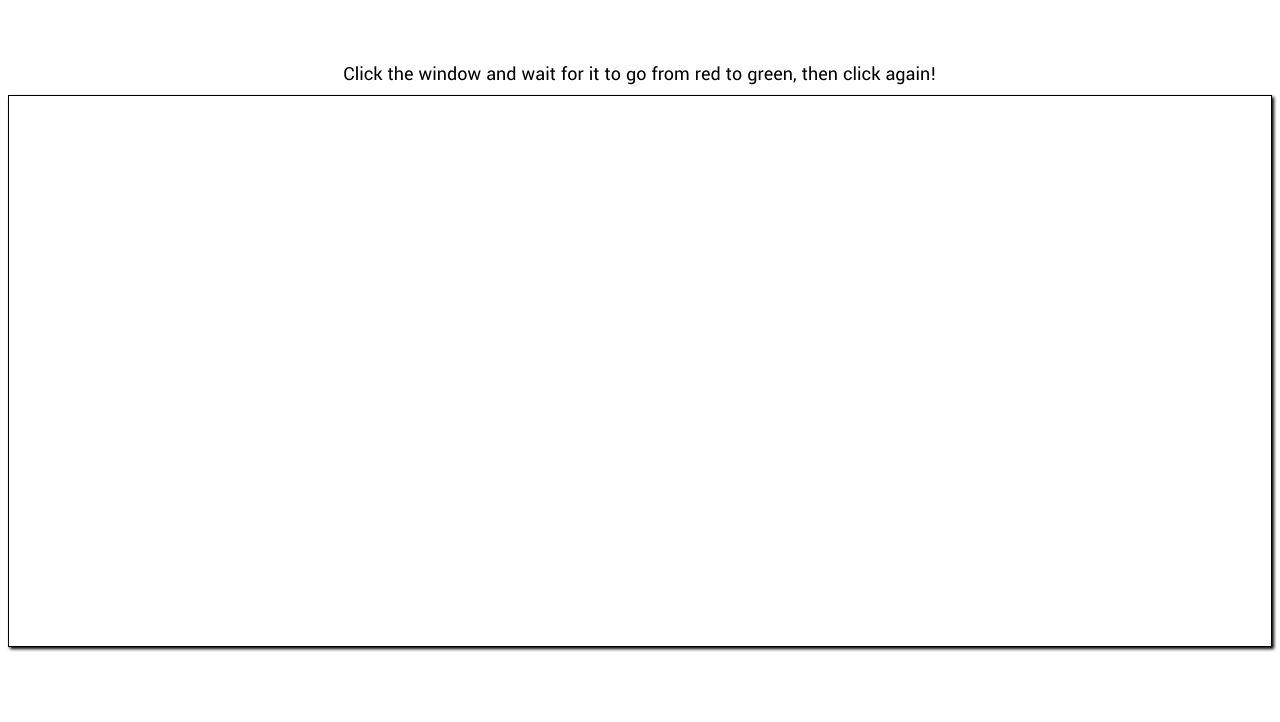
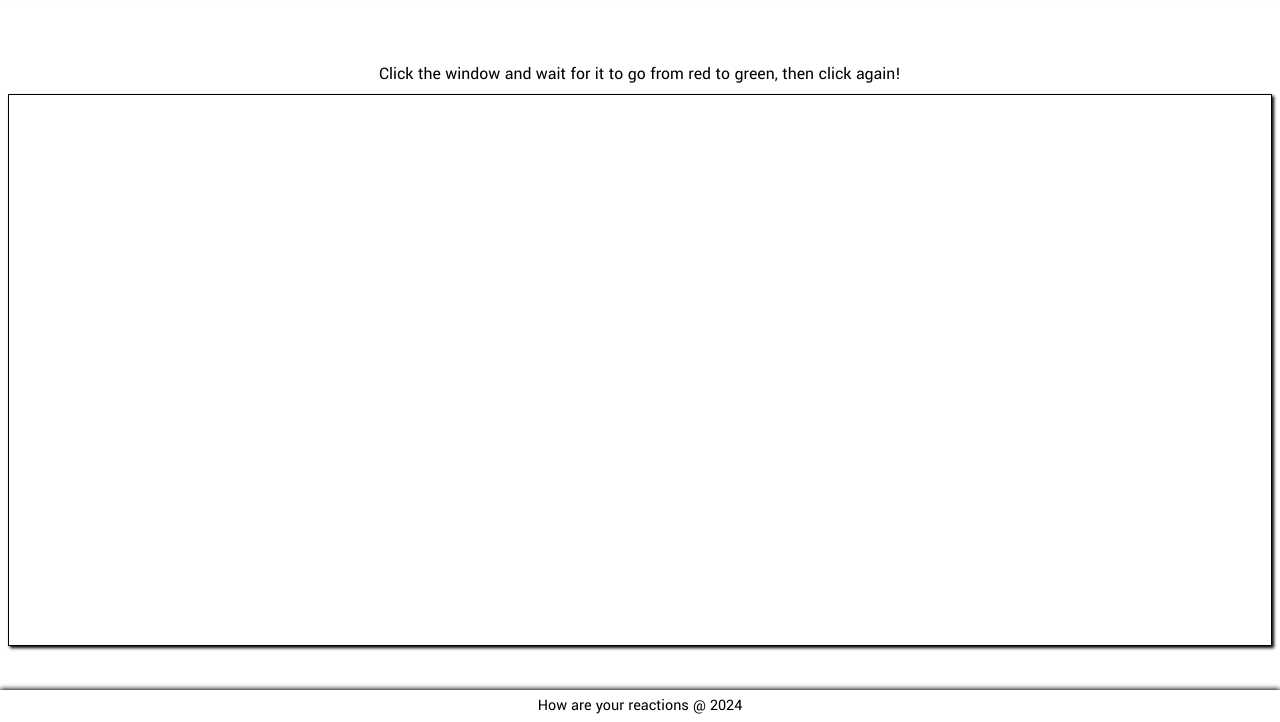
Before and after one commit to Felteng/how-are-your-reactions, a plain HTML site: page index.html in a window 1280 px wide. Shown: the part 78-800 px from the top of the page. Drawn offline with Linux system fonts and the light colour scheme.

Commit message:
Add footer, lower game-info font size

```diff
--- a/assets/css/style.css
+++ b/assets/css/style.css
@@ -7,6 +7,9 @@
 /* Body general rules */
 body {
     font-family: "Yantramanav", sans-serif;
+    display: flex;
+    flex-direction: column;
+    min-height: 100vh;
 }
 
 /* Header */
@@ -30,7 +33,8 @@ body {
 .game-info {
     text-align: center;
     margin-top: 4rem;
-    font-size: 125%;
+    font-size: 110%;
+    padding: 1px;
 }
 
 /* Game div */
@@ -50,6 +54,19 @@ body {
     font-size: 140%;
 }
 
+/* Footer */
+
+.footer-bar {
+    box-shadow: 0px -1px 5px black;
+    margin-top: auto;
+    height: 2rem;
+}
+
+.watermark {
+    text-align: center;
+    margin: 5px;
+}
+
 @media screen and (min-width: 768px) {
 
     /* Header */
--- a/index.html
+++ b/index.html
@@ -14,7 +14,6 @@
     <link rel="apple-touch-icon" sizes="180x180" href="assets/favicon/apple-touch-icon.png">
     <link rel="icon" type="image/png" sizes="32x32" href="assets/favicon/favicon-32x32.png">
     <link rel="icon" type="image/png" sizes="16x16" href="assets/favicon/favicon-16x16.png">
-    <link rel="manifest" href="assets/favicon/site.webmanifest">
 
     <title>How are your reactions?</title>
 </head>
@@ -35,8 +34,8 @@
     </main>
 
     <!-- Site footer -->
-    <footer>
-
+    <footer class="footer-bar">
+        <p class="watermark">How are your reactions @ 2024</p>
     </footer>
 
     <script src="assets/js/script.js"></script>
```
